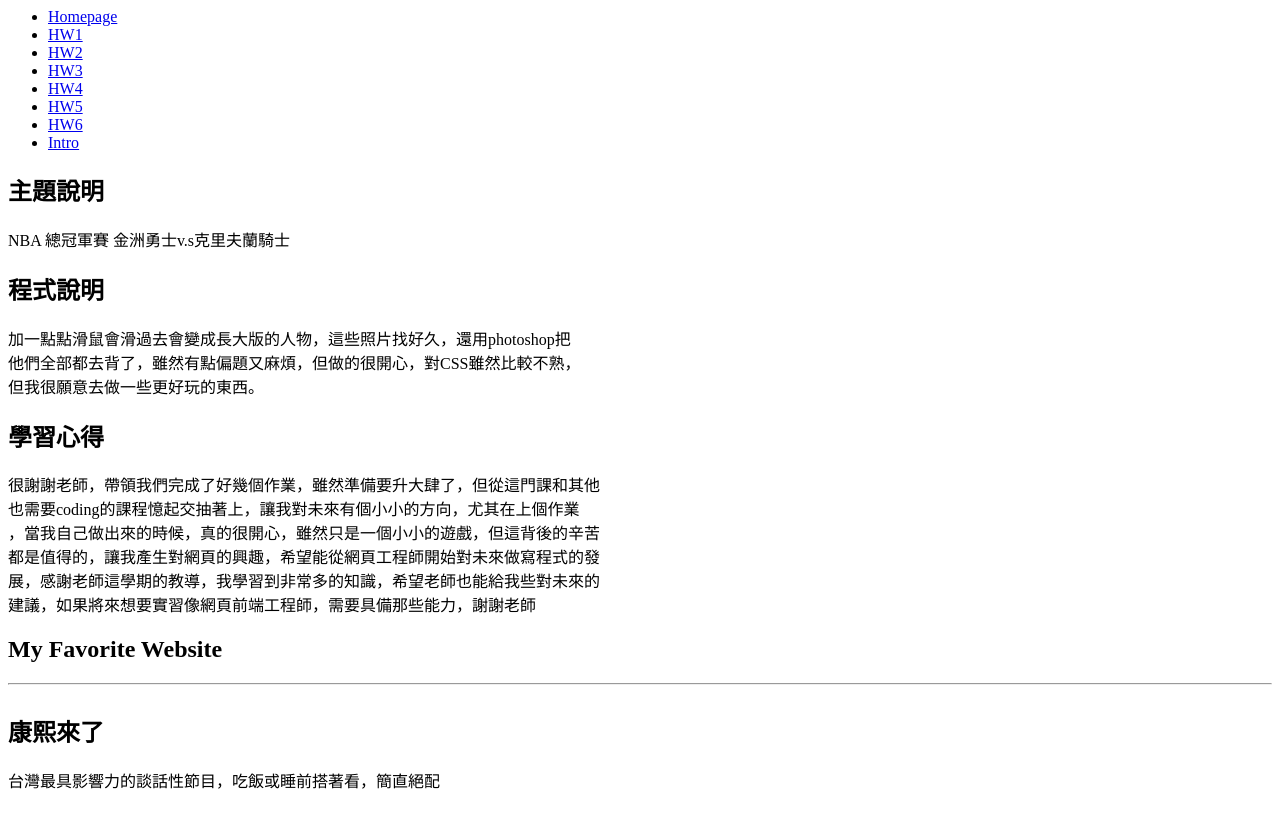
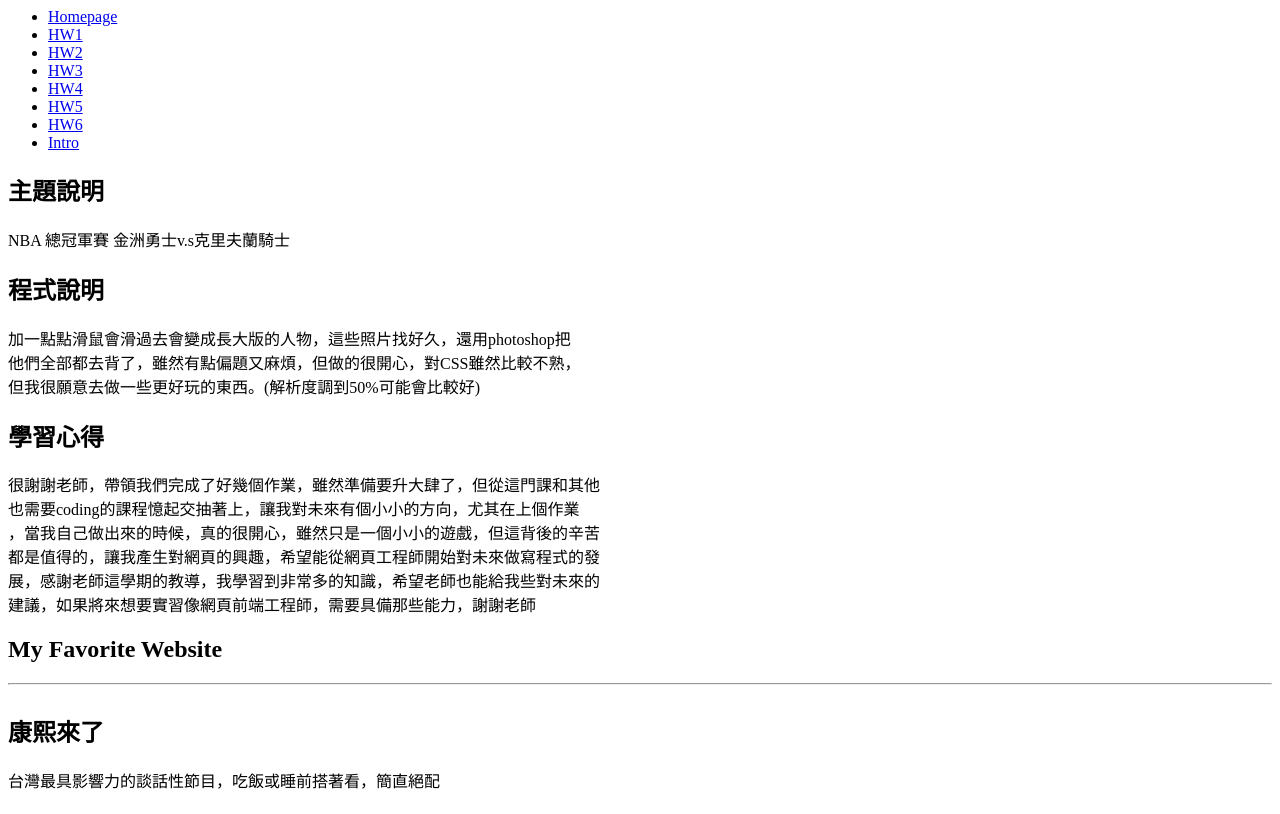
Before and after one commit to Cupido10/HTML_HW4, a plain HTML site: page index6intro.html in a window 1280 px wide. Shown: the top 814 px of the page. Drawn offline with nearby package versions, Linux system fonts and the light colour scheme; a script that the page names is missing.

Commit message:
Add files via upload

```diff
--- a/index6intro.html
+++ b/index6intro.html
@@ -53,7 +53,7 @@
                                 <p>
                                     加一點點滑鼠會滑過去會變成長大版的人物，這些照片找好久，還用photoshop把<br>
                                     他們全部都去背了，雖然有點偏題又麻煩，但做的很開心，對CSS雖然比較不熟，<br>
-                                    但我很願意去做一些更好玩的東西。<br>
+                                    但我很願意去做一些更好玩的東西。(解析度調到50%可能會比較好)<br>
                                 </p>
                                  <header>
                                     <h2 class="main-title">學習心得</h2>
```
